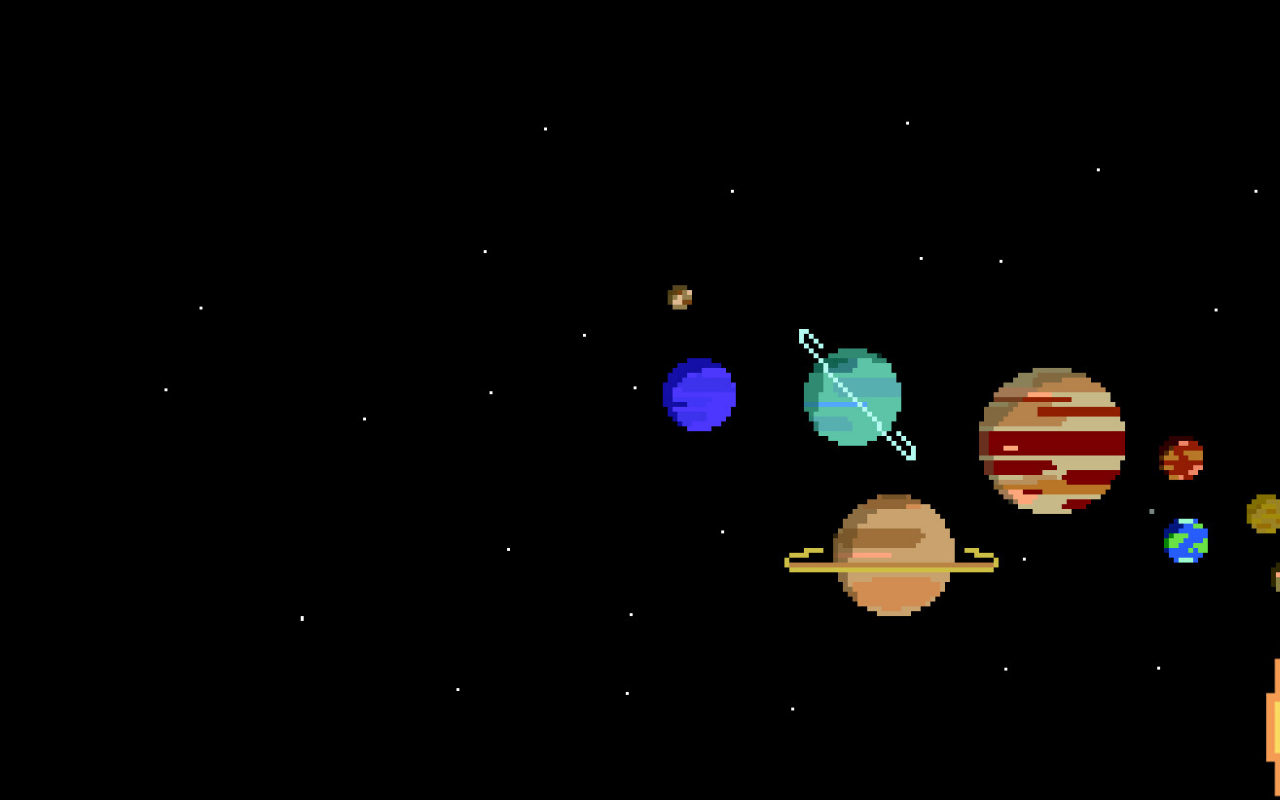
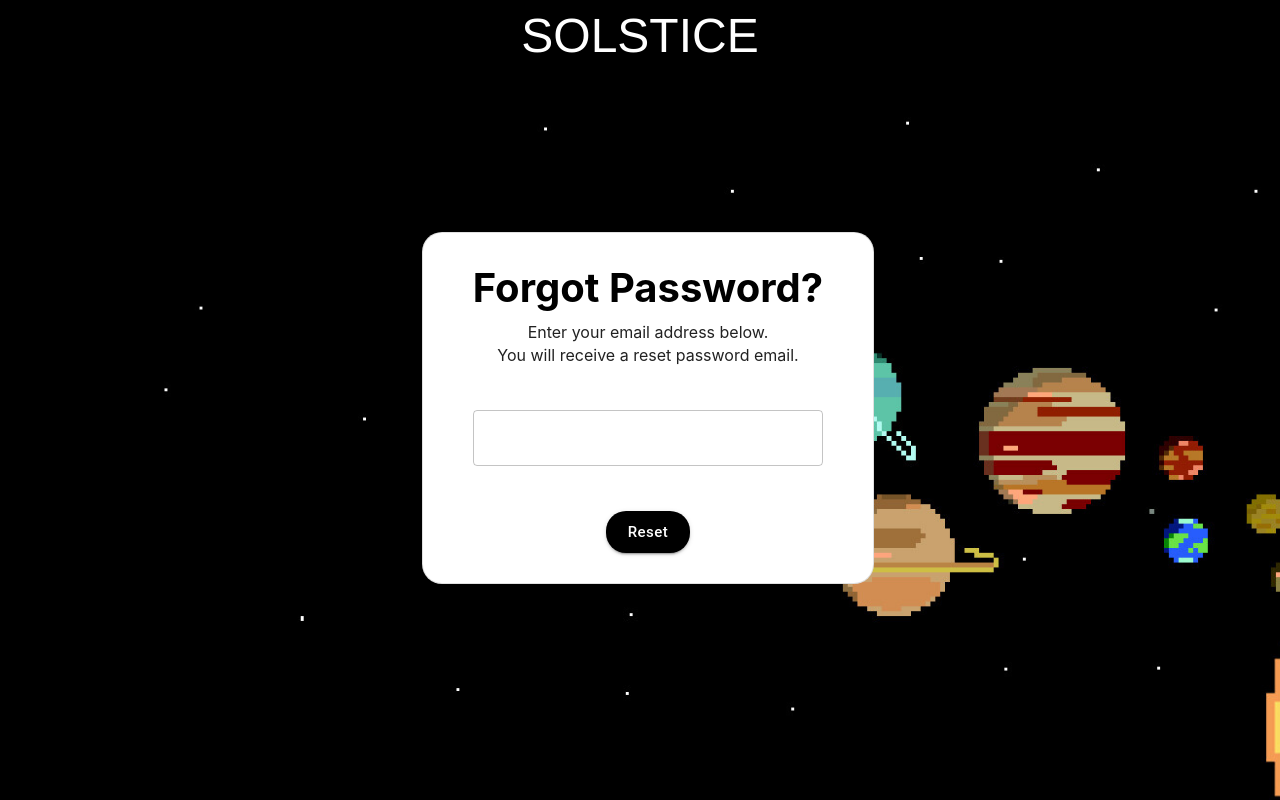
Before and after one commit to xxmcid/SOLSTICE, a React (Create React App) app in the folder client/: page /forgotpassword in a window 1280 px wide. Before the commit this address had no page. Built offline with nearby package versions, Linux system fonts and the light colour scheme.

Commit message:
Added Forgot Password page

```diff
--- a/client/src/App.js
+++ b/client/src/App.js
@@ -7,7 +7,7 @@ import './styles/common.css';
 // Pages
 import LoginPage from './pages/LoginPage';
 
-// MUI Components
+//Theme Components
 
 
 class App extends React.Component {
--- a/client/src/components/Clock.js
+++ b/client/src/components/Clock.js
@@ -37,7 +37,7 @@ class Clock extends Component {
       "July", "August", "September", "October", "November", "December"];
 
       var month = this.state.date.getUTCMonth();
-      var day = this.state.date.getUTCDate() - 1;
+      var day = this.state.date.getUTCDate();
       var year = this.state.date.getUTCFullYear();
 
       return (
--- a/client/src/index.js
+++ b/client/src/index.js
@@ -11,6 +11,7 @@ import './index.css';
 // Pages
 import App from './App';
 import SignupPage from './pages/SignupPage';
+import ForgotPass from './pages/ForgotPass';
 
 const root = ReactDOM.createRoot(document.getElementById('root'));
 root.render(
@@ -20,6 +21,7 @@ root.render(
     <Routes>
       <Route path="/" element={<App />} />
       <Route path="/signup" element={<SignupPage />} />
+      <Route path="/forgotpassword" element={<ForgotPass />} />
     </Routes>
     </BrowserRouter>
   // </React.StrictMode>
--- /dev/null
+++ b/client/src/pages/ForgotPass.js
@@ -0,0 +1,96 @@
+// Base Import
+import { React, Component } from 'react';
+
+// Styling Imports
+import '../styles/forgotpass.css';
+
+// Custom Components
+
+// Mui Components
+import { ThemeProvider, createTheme, Paper, TextField, Button } from '@mui/material';
+import { Box } from '@mui/system';
+
+
+
+class ForgotPass extends Component
+{
+
+    render()
+    {
+        console.log("Creating main theme palette from MUI");
+        const theme = createTheme(
+        {
+          palette:
+          {
+            // Shades of grey
+            primary:
+            {
+              main: '#323031',
+              light: '#7F7979',
+              dark: '#3D3B3C',
+              contrast: '#5F5B6B'
+            }
+          }
+        });
+
+        console.log("Rendering Forgot Password Page.");
+
+        return(
+            <ThemeProvider theme={theme}>
+                <div id='centerheader'>
+                    <div id='title'>SOLSTICE</div>
+                </div>
+                <Box sx={{
+                    display: 'flex',
+                    '& > :not(style)': {
+                    m: 1,
+                    width: 128,
+                    height: 128,
+                    },
+                }}>
+                    <Paper
+                        id="forgotpasscontainer"
+                        variant='outlined'
+                        square
+                        sx={{
+                            display: 'flex',
+                            flexDirection: 'column',
+                            alignItems: 'center',
+                            borderRadius: 5
+                        }}>
+                        <div id="forgotpasstitle">Forgot Password?</div>
+                        <div id="instructionprompt">Enter your email address below.</div>
+                        <br id="linebreak"/>
+                        <div id="instructionprompt">You will receive a reset password email.</div>
+                        <TextField
+                            id="emailinput"
+                            sx=
+                            {{
+                                backgroundColor: 'none',
+                                width: 350,
+                                borderRadius: 2,
+                                marginTop: '10%',
+                                marginBottom: '10%'
+                            }}
+                        />
+                        <Button
+                            variant='contained'
+                            size='large'
+                            sx=
+                            {{
+                                textTransform: 'none',
+                                backgroundColor: 'black',
+                                borderRadius: 5
+                            }}>
+                                Reset
+                        </Button>
+                    </Paper>
+                </Box>
+            </ThemeProvider>
+        );
+
+    }
+
+}
+
+export default ForgotPass;
--- a/client/src/pages/LoginPage.js
+++ b/client/src/pages/LoginPage.js
@@ -118,7 +118,7 @@ class LoginPage extends Component {
                                     <br />
                                     Graphics
                                     <br />
-                                    Background by Material UI, protected by Creative Commons
+                                    Background by Material UI, protected by Creative Commons.
                                 </div>
                             </Paper>: null }
                             <Paper
@@ -131,7 +131,7 @@ class LoginPage extends Component {
                                     borderRadius: 5
                                 }}>
 
-                                <div id='signinlabel'>Sign in</div>
+                                <div id='signintitle'>Sign in</div>
                                 <div id='inputcontainer'>
                                     <div className="label">Email</div>
                                     <TextField
@@ -155,7 +155,7 @@ class LoginPage extends Component {
                                         }}
                                         />
                                 </div>
-                                <div id='lowerbuttoncontainer'>
+                                <div id="lowerbuttoncontainer">
                                         <Button
                                             variant='contained'
                                             size='large'
@@ -167,7 +167,7 @@ class LoginPage extends Component {
                                             }}>
                                                 Sign in
                                         </Button>
-                                        <button className='textlink' id='forgotpasslink'>Forgot your password?</button>
+                                        <Link to="/forgotpassword" className='textlink'>Forgot your password?</Link>
                                 </div>
                                 <div id='footercontainer'>
                                     <div id='signuplabel'>
--- /dev/null
+++ b/client/src/styles/forgotpass.css
@@ -0,0 +1,42 @@
+#centerheader
+{
+    box-sizing: border-box;
+    display: flex;
+    align-items: center;
+    justify-content: center;
+
+    font-family: Helvetica Neue,Helvetica,Arial,sans-serif;
+
+    height: 70px;
+    color:white;
+}
+
+#forgotpasscontainer
+{
+    height: 350px;
+    width: 450px;
+    position: fixed;
+    left: 50%;
+    top: 50%;
+    transform: translate(-50%, -50%);
+
+    animation: fadeInAnimation ease 500ms;
+    animation-iteration-count: 1;
+}
+
+#forgotpasstitle
+{
+    margin-top: 30px;
+    padding-bottom: 10px;
+    font-size: 40px;
+    font-weight: bold;
+    color: black;
+}
+
+#linebreak
+{
+    content: "";
+    margin: 2em;
+    display: block;
+    font-size: 5%;
+}
--- a/client/src/styles/loginpage.css
+++ b/client/src/styles/loginpage.css
@@ -108,7 +108,7 @@ body
     animation-iteration-count: 1;
 }
 
-#signinlabel
+#signintitle
 {
     margin-top: 30px;
     padding-bottom: 25px;
@@ -142,7 +142,6 @@ body
     gap: 30px;
 }
 
-/* Forgot password text that's technically a button */
 .textlink
 {
     background: none;
--- a/client/src/styles/signuppage.css
+++ b/client/src/styles/signuppage.css
@@ -30,11 +30,3 @@
     font-size: xxx-large;
     color: white
 }
-
-#inputcontainer > *
-{
-    display: flex;
-    flex-direction: column;
-    margin-left: 50px;
-    color: white;
-}
```
Also changed, not shown: client/src/pages/SignupPage.js (indentation only).
